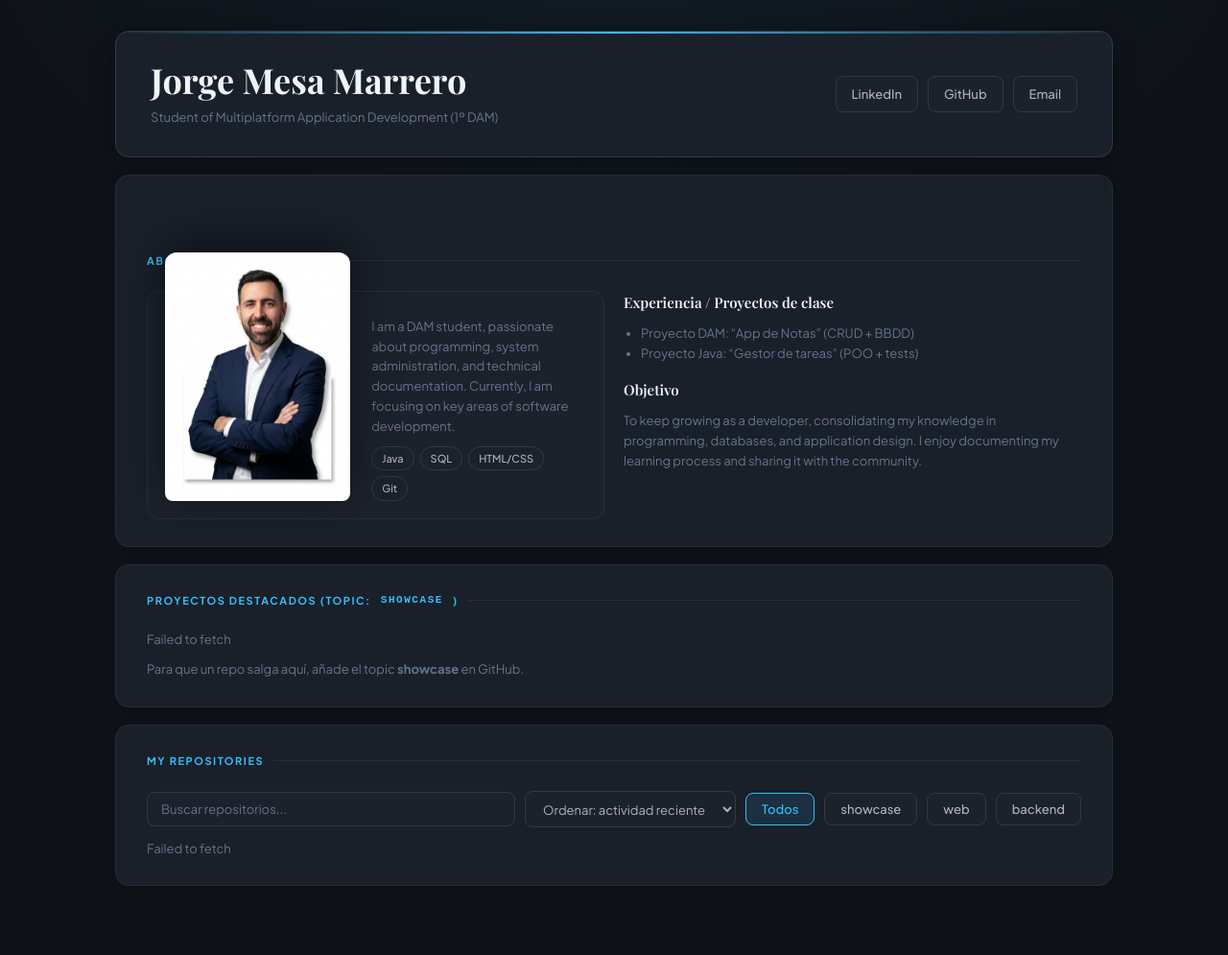
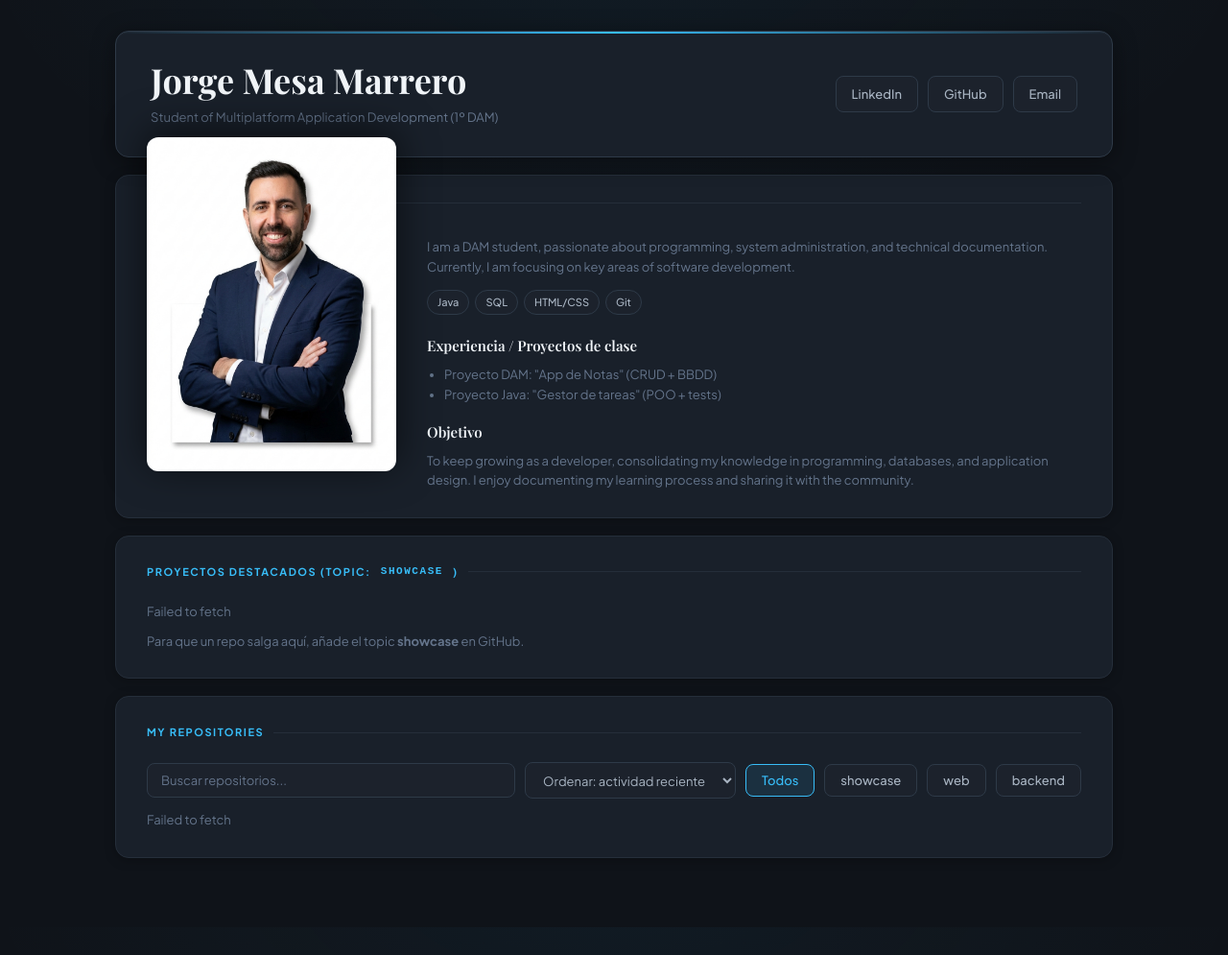
Before and after one commit to jmesmarrero/jmesmarrero.github.io, a Jekyll site: the page built from index.html, in a window 1280 px wide. Shown: the whole page at 96% size. Built offline with Jekyll 4.4.1, drawn with Linux system fonts in a browser that asks for light colours; after the commit the page ends 966 px from its top, so only the background shows below that.

Commit message:
cambiando foto

```diff
--- a/assets/css/styles.css
+++ b/assets/css/styles.css
@@ -162,45 +162,47 @@ nav { display: flex; gap: 8px; flex-wrap: wrap; }
   .section { padding: 22px 20px; }
 }
 
-/* PROFILE - EFECTO SOBRESALIENTE */
+/* ABOUT SECTION - FOTO QUE SOBRESALE */
 .section-about {
-  overflow: visible;     /* permite que la foto salga del borde */
-  padding-top: 80px;    /* espacio para que la foto no tape el h2 */
+  overflow: visible;
+  padding-top: 20px;
 }
 
-.profile {
-  display: flex;
-  gap: 22px;
-  align-items: flex-end;
-  background: var(--bg-3);
-  border: 1px solid var(--line);
-  border-radius: 12px;
-  padding: 18px 18px 18px 18px;
-  overflow: visible;
-  position: relative;
+.about-layout {
+  display: grid;
+  grid-template-columns: 260px 1fr;
+  gap: 32px;
+  align-items: start;
 }
 
-.profile-img-wrap {
-  flex-shrink: 0;
-  width: 44%;
+.about-photo-col {
   position: relative;
-  margin-top: -130px;   /* la foto sube y sobresale por arriba */
-  filter: drop-shadow(0 -8px 24px rgba(0,0,0,0.5));
+  margin-top: -100px;        /* sube la foto por encima del borde de la sección */
+  filter: drop-shadow(0 -6px 20px rgba(0,0,0,0.6));
 }
 
-.profile-img-wrap img {
+.about-photo {
   width: 100%;
+  display: block;
   object-fit: contain;
-  display: block;
-  border-radius: 12px 12px 8px 8px;
+  border-radius: 12px;
 }
 
-.profile .bio { flex: 1; padding-top: 8px; }
+.about-content {
+  padding-top: 4px;
+}
 
-@media (max-width: 680px) {
-  .profile { flex-direction: column; align-items: center; }
-  .profile-img-wrap { width: 65%; margin-top: -100px; }
-  .section-about { padding-top: 100px; }
+@media (max-width: 760px) {
+  .about-layout {
+    grid-template-columns: 1fr;
+  }
+  .about-photo-col {
+    margin-top: -80px;
+    width: 55%;
+    margin-left: auto;
+    margin-right: auto;
+  }
+  .section-about { padding-top: 10px; }
 }
 
 /* PILLS */
--- a/index.html
+++ b/index.html
@@ -18,38 +18,37 @@ title: "Jorge Mesa Marrero — CV & Repos"
 
   <section class="section section-about">
     <h2>About me</h2>
-    <div class="grid2">
-      <div class="profile">
-        <div class="profile-img-wrap">
-          <img src="assets/img/perfil.png" alt="Foto de perfil">
+    <div class="about-layout">
+
+      <div class="about-photo-col">
+        <img src="assets/img/perfil.png" alt="Foto de perfil" class="about-photo">
       </div>
-        <div class="bio">
-          <p class="muted" style="margin:0">
+
+      <div class="about-content">
+        <p class="muted" style="margin:0 0 14px">
             I am a DAM student, passionate about programming, system administration, and technical documentation.
 Currently, I am focusing on key areas of software development.
         </p>
-          <div class="pillrow">
+        <div class="pillrow" style="margin-bottom:20px">
           <span class="pill">Java</span>
           <span class="pill">SQL</span>
           <span class="pill">HTML/CSS</span>
           <span class="pill">Git</span>
         </div>
-        </div>
-      </div>
 
-      <div>
-        <h3 style="margin:0 0 10px">Experiencia / Proyectos de clase</h3>
-        <ul class="muted" style="margin:0;padding-left:18px">
-          <li>Proyecto DAM: “App de Notas” (CRUD + BBDD)</li>
-          <li>Proyecto Java: “Gestor de tareas” (POO + tests)</li>
+        <h3 style="margin:0 0 8px">Experiencia / Proyectos de clase</h3>
+        <ul class="muted" style="margin:0 0 16px;padding-left:18px">
+          <li>Proyecto DAM: "App de Notas" (CRUD + BBDD)</li>
+          <li>Proyecto Java: "Gestor de tareas" (POO + tests)</li>
         </ul>
 
-        <h3 style="margin:16px 0 10px">Objetivo</h3>
+        <h3 style="margin:0 0 8px">Objetivo</h3>
         <p class="muted" style="margin:0">
           To keep growing as a developer, consolidating my knowledge in programming, databases, and application design.
 I enjoy documenting my learning process and sharing it with the community.
         </p>
       </div>
+
     </div>
   </section>
 
```
Also changed, not shown: 2 other files. Lines whose indentation alone changed are shown as unchanged.
